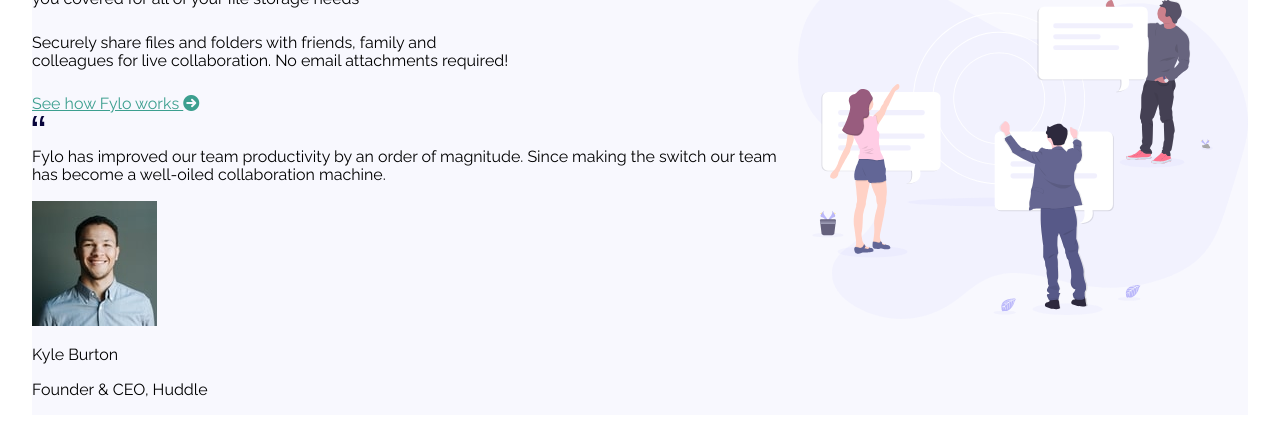
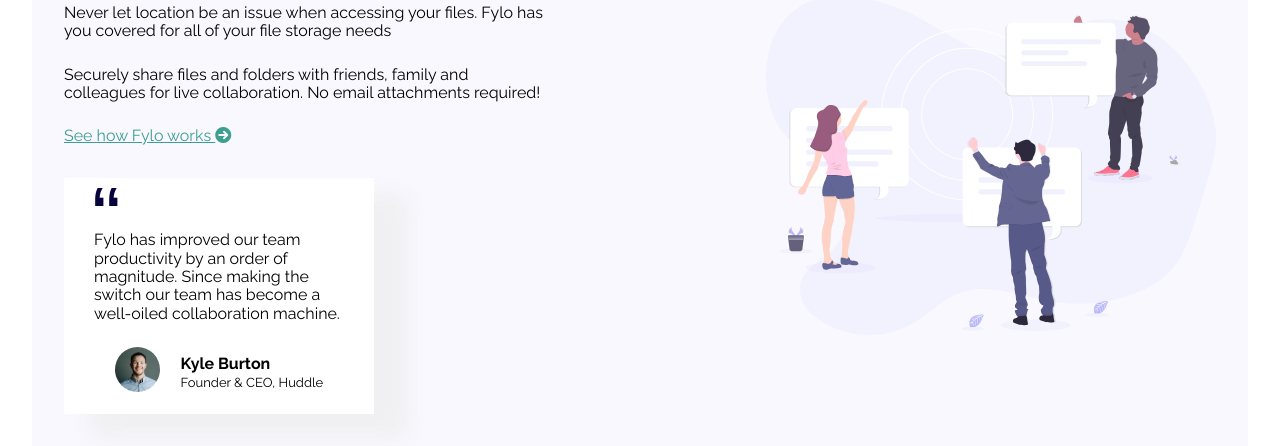
Before and after one commit to halaibrahim867/Challenge-Hub-Fylo-landing-page-with-two-column-layout, a plain HTML site: page index.html in a window 1280 px wide. Shown: the part 643-1089 px from the top of the page. Before the commit the page ends 1058 px from the top, so only its background shows below. Drawn offline with Linux system fonts and the light colour scheme.

Commit message:
end productive section

```diff
--- a/css/style.css
+++ b/css/style.css
@@ -98,7 +98,7 @@
     background-size: cover;
     background-repeat: no-repeat;
     background-position: top;
-    width: 100%;
+    padding: 2rem;
 }
 .container .productive .fylo-work {
     color: hsl(170, 45%, 43%);
@@ -106,3 +106,31 @@
 .container .productive .fylo-work:hover{
     color:hsl(172, 71%, 56%);
 }
+.container .productive .info-person-card{
+    background-color:white;
+    width: 250px;
+    padding: 10px 30px;
+    margin-block-start: 2rem;
+    box-shadow: 30px 20px 20px 3px rgba(235, 233, 233, 0.6);
+}
+.container .productive .info-person-card .quote-icon{
+    width: 25px;
+}
+.container .productive .info-person-card .info-founder{
+    display: flex;
+    align-items: center;
+    justify-content: space-evenly;
+
+}
+.container .productive .info-person-card .info-founder .info-name{
+    font-weight: bold;
+    margin-block-end: -10px;
+}
+.container .productive .info-person-card .info-founder .info-dec{
+    font-size: 13px;
+}
+.container .productive .info-person-card .info-founder img{
+    width: 45px;
+    height:45px;
+    border-radius: 50%;
+}
--- a/index.html
+++ b/index.html
@@ -81,19 +81,23 @@
             <i class="fa-solid fa-circle-arrow-right"></i>
             </a>
           <div class="info-person-card">
-            <div><img src="images/icon-quotes.svg" alt="" /></div>
+            <img class="quote-icon" src="images/icon-quotes.svg" alt="icon-quotes" />
             <p>
               Fylo has improved our team productivity by an order of magnitude.
               Since making the switch our team has become a well-oiled
               collaboration machine.
             </p>
             <div class="info-founder">
-              <img
-                src="images/avatar-testimonial.jpg"
-                alt="photo of the founder "
-              />
-              <p class="info-name">Kyle Burton</p>
-              <p>Founder & CEO, Huddle</p>
+              <div>
+                <img
+                  src="images/avatar-testimonial.jpg"
+                  alt="photo of the founder "
+                  />
+              </div>
+              <div>
+                <p class="info-name">Kyle Burton</p>
+                <p class="info-dec">Founder & CEO, Huddle</p>
+              </div>
             </div>
           </div>
         </div>
```
